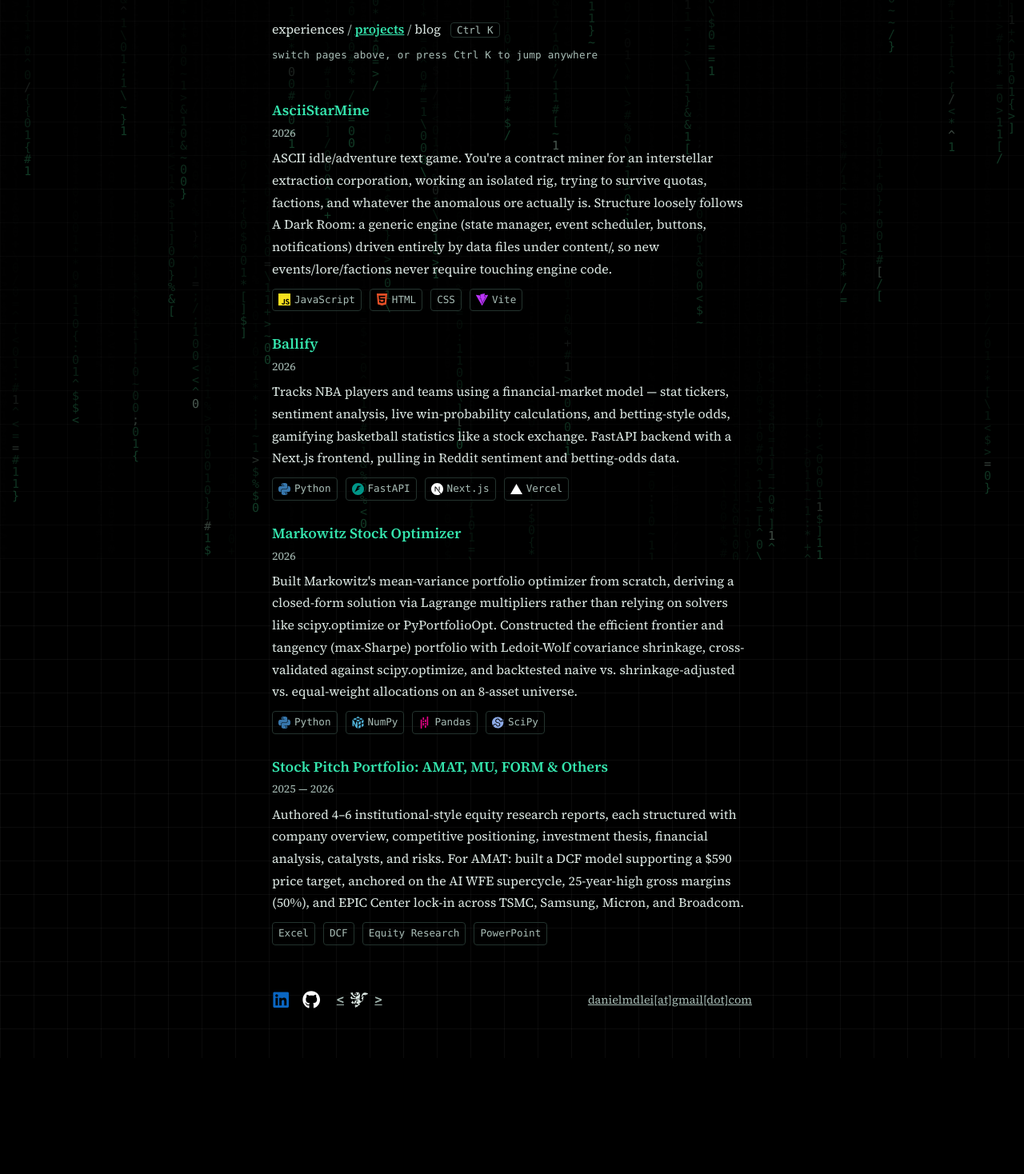
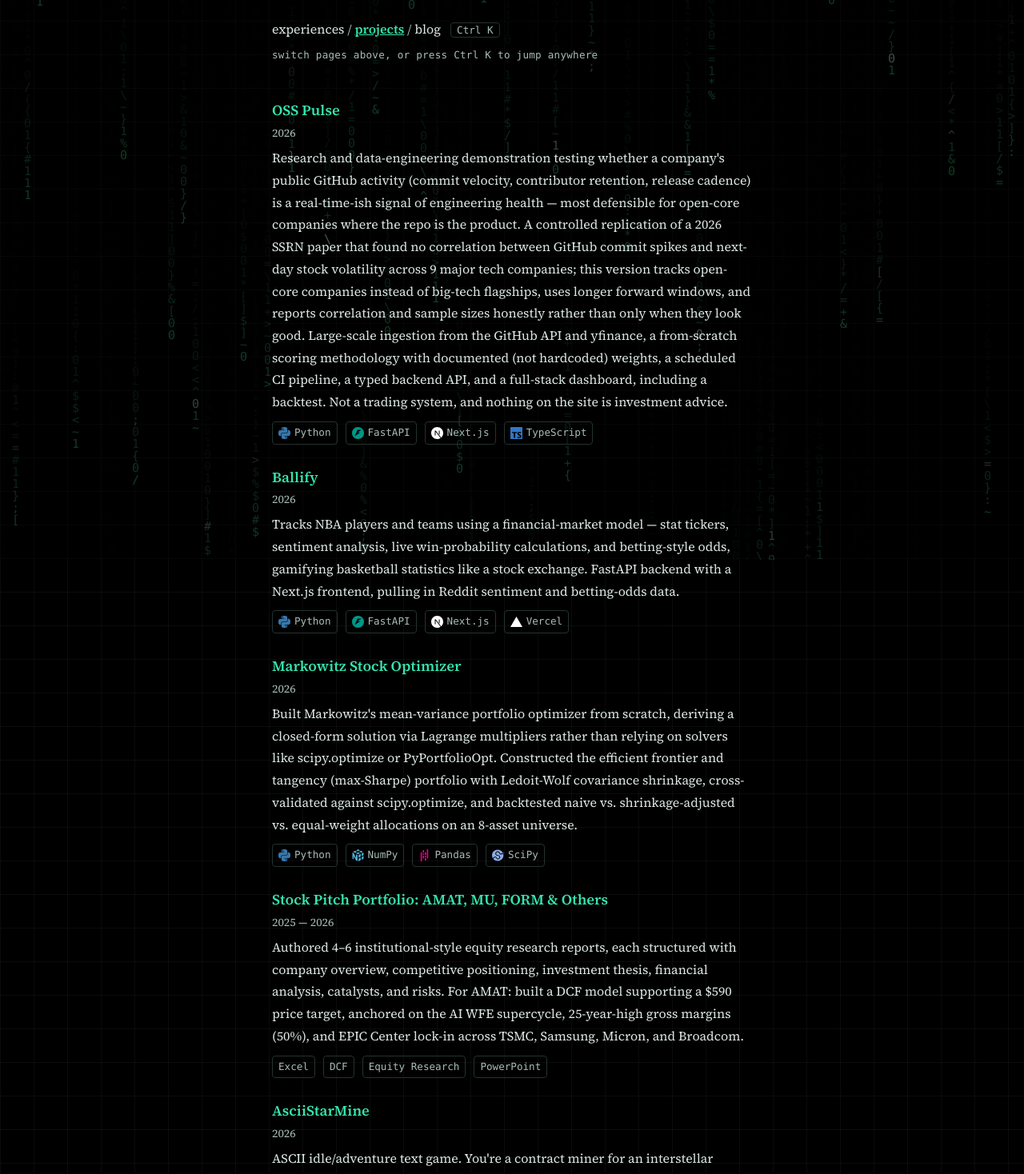
Before and after one commit to McMuf/daniellei.com, a React (Vite) app: page /projects in a window 1280 px wide. Shown: the part 100-1568 px from the top of the page at 80% size. Before the commit the page ends 1423 px from the top, so only its background shows below. Built offline with nearby package versions, Linux system fonts and the light colour scheme.

Commit message:
add OSS Pulse project, reorder projects list

```diff
--- a/src/data/projects.ts
+++ b/src/data/projects.ts
@@ -9,10 +9,10 @@
 // most recent or most notable first
 export const projects: Project[] = [
   {
-    title: 'AsciiStarMine',
-    description: 'ASCII idle/adventure text game. You\'re a contract miner for an interstellar extraction corporation, working an isolated rig, trying to survive quotas, factions, and whatever the anomalous ore actually is. Structure loosely follows A Dark Room: a generic engine (state manager, event scheduler, buttons, notifications) driven entirely by data files under content/, so new events/lore/factions never require touching engine code.',
-    url: 'https://github.com/McMuf/asciistarmine',
-    tags: ['JavaScript', 'HTML', 'CSS', 'Vite'],
+    title: 'OSS Pulse',
+    description: 'Research and data-engineering demonstration testing whether a company\'s public GitHub activity (commit velocity, contributor retention, release cadence) is a real-time-ish signal of engineering health — most defensible for open-core companies where the repo is the product. A controlled replication of a 2026 SSRN paper that found no correlation between GitHub commit spikes and next-day stock volatility across 9 major tech companies; this version tracks open-core companies instead of big-tech flagships, uses longer forward windows, and reports correlation and sample sizes honestly rather than only when they look good. Large-scale ingestion from the GitHub API and yfinance, a from-scratch scoring methodology with documented (not hardcoded) weights, a scheduled CI pipeline, a typed backend API, and a full-stack dashboard, including a backtest. Not a trading system, and nothing on the site is investment advice.',
+    url: 'https://github.com/McMuf/OSS-Pulse',
+    tags: ['Python', 'FastAPI', 'Next.js', 'TypeScript'],
     year: '2026',
   },
   {
@@ -35,4 +35,11 @@
     tags: ['Excel', 'DCF', 'Equity Research', 'PowerPoint'],
     year: '2025 — 2026',
   },
+  {
+    title: 'AsciiStarMine',
+    description: 'ASCII idle/adventure text game. You\'re a contract miner for an interstellar extraction corporation, working an isolated rig, trying to survive quotas, factions, and whatever the anomalous ore actually is. Structure loosely follows A Dark Room: a generic engine (state manager, event scheduler, buttons, notifications) driven entirely by data files under content/, so new events/lore/factions never require touching engine code.',
+    url: 'https://github.com/McMuf/asciistarmine',
+    tags: ['JavaScript', 'HTML', 'CSS', 'Vite'],
+    year: '2026',
+  },
 ]
```
